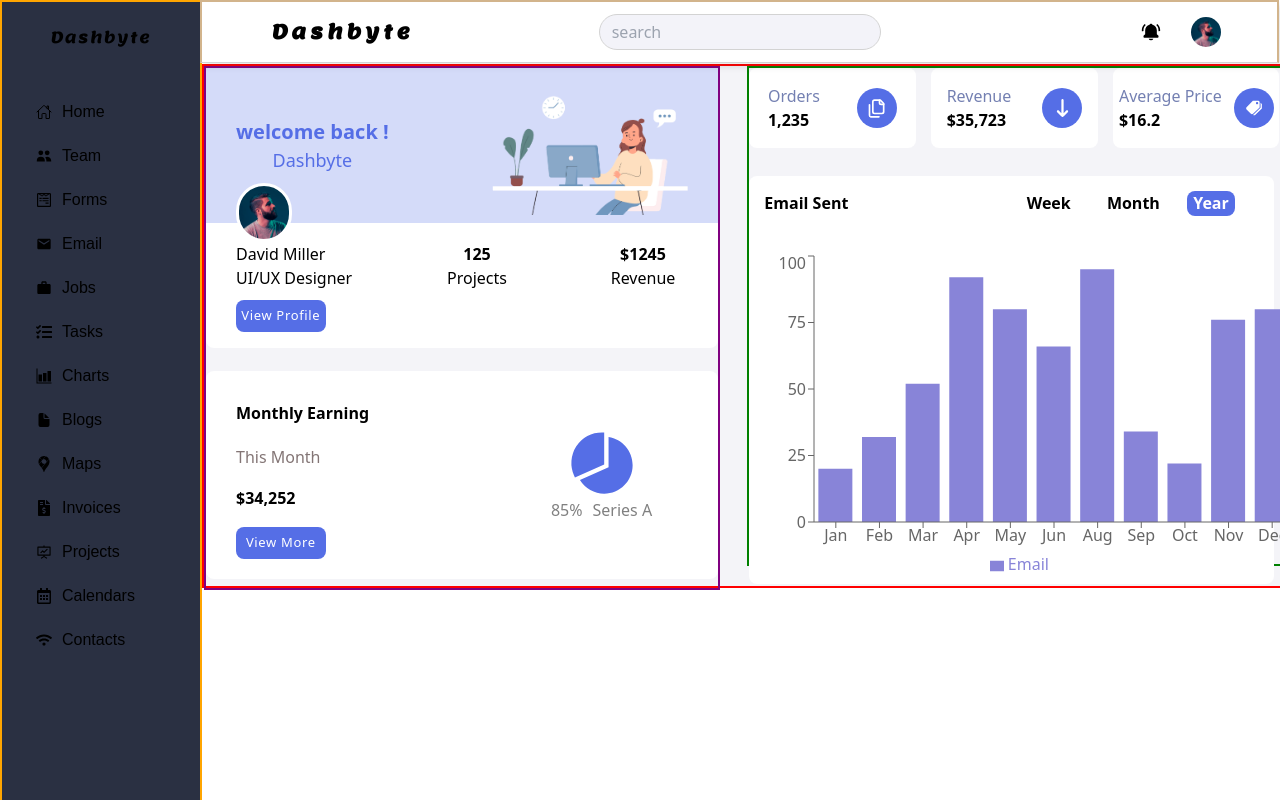
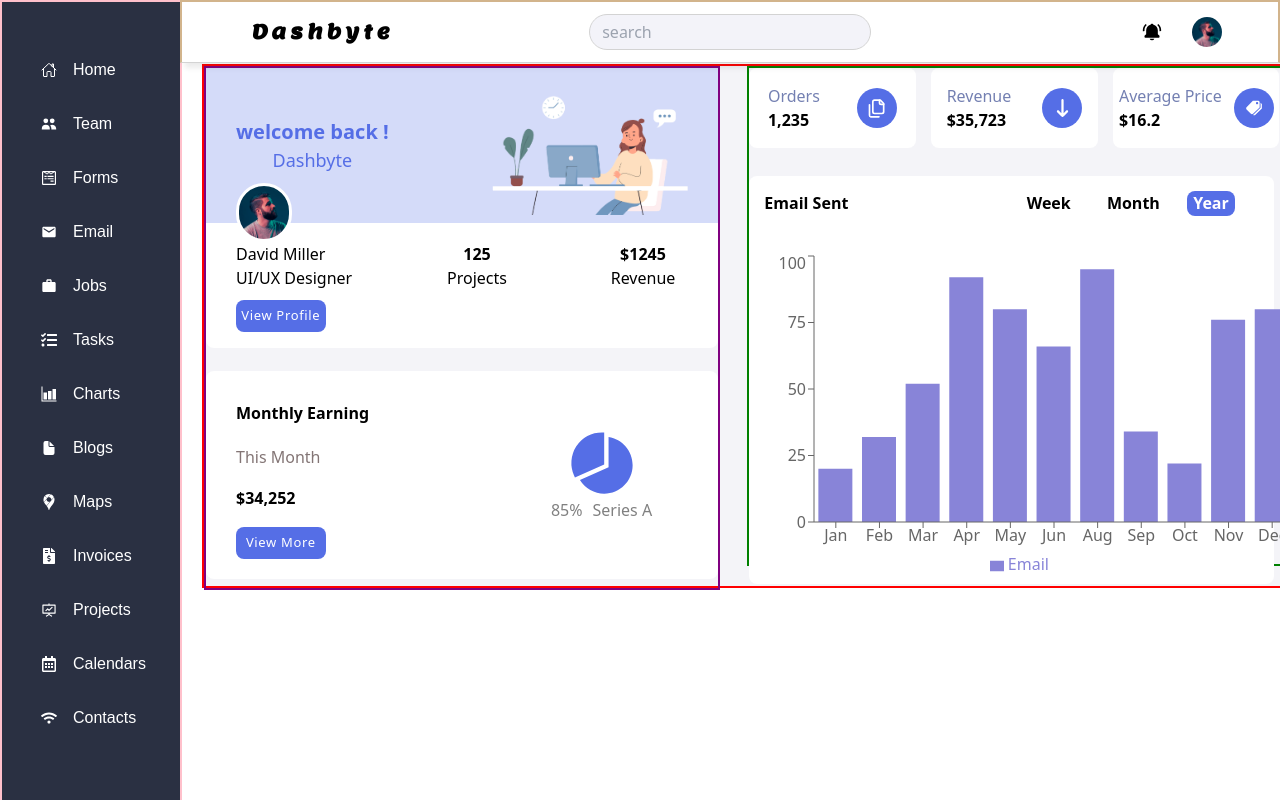
Before and after one commit to Noha-A-Thabet/Dashbyte, a React (Vite) app: page / in a window 1280 px wide. Built offline with nearby package versions, Linux system fonts and the light colour scheme; the HTML template or start-up script is replaced by a standard one.

Commit message:
feta(responsive-sideBar-navbar)

```diff
--- a/public/output.css
+++ b/public/output.css
@@ -611,29 +611,9 @@ video {
   margin-right: auto;
 }
 
-.mx-\[20px\] {
-  margin-left: 20px;
-  margin-right: 20px;
-}
-
-.my-\[20px\] {
-  margin-top: 20px;
-  margin-bottom: 20px;
-}
-
 .my-\[10px\] {
   margin-top: 10px;
   margin-bottom: 10px;
-}
-
-.my-\[5px\] {
-  margin-top: 5px;
-  margin-bottom: 5px;
-}
-
-.my-\[1opx\] {
-  margin-top: 1opx;
-  margin-bottom: 1opx;
 }
 
 .my-\[7px\] {
@@ -645,8 +625,8 @@ video {
   margin-left: 100px;
 }
 
-.mt-\[-52px\] {
-  margin-top: -52px;
+.mt-\[-40px\] {
+  margin-top: -40px;
 }
 
 .mt-\[100px\] {
@@ -655,26 +635,6 @@ video {
 
 .mt-\[10px\] {
   margin-top: 10px;
-}
-
-.mt-\[-42px\] {
-  margin-top: -42px;
-}
-
-.mt-\[-50px\] {
-  margin-top: -50px;
-}
-
-.mt-\[-48px\] {
-  margin-top: -48px;
-}
-
-.mt-\[-40px\] {
-  margin-top: -40px;
-}
-
-.mt-\[-135px\] {
-  margin-top: -135px;
 }
 
 .block {
@@ -693,16 +653,36 @@ video {
   height: 100vh;
 }
 
+.h-\[10vh\] {
+  height: 10vh;
+}
+
+.h-\[18px\] {
+  height: 18px;
+}
+
+.h-\[22px\] {
+  height: 22px;
+}
+
+.h-\[25px\] {
+  height: 25px;
+}
+
+.h-\[26vh\] {
+  height: 26vh;
+}
+
 .h-\[30px\] {
   height: 30px;
 }
 
-.h-\[3vh\] {
-  height: 3vh;
+.h-\[40px\] {
+  height: 40px;
 }
 
-.h-\[50\%\] {
-  height: 50%;
+.h-\[4vh\] {
+  height: 4vh;
 }
 
 .h-\[53px\] {
@@ -711,166 +691,6 @@ video {
 
 .h-\[60px\] {
   height: 60px;
-}
-
-.h-\[10vh\] {
-  height: 10vh;
-}
-
-.h-\[8vh\] {
-  height: 8vh;
-}
-
-.h-\[20px\] {
-  height: 20px;
-}
-
-.h-\[25px\] {
-  height: 25px;
-}
-
-.h-\[40px\] {
-  height: 40px;
-}
-
-.h-\[35px\] {
-  height: 35px;
-}
-
-.h-\[15px\] {
-  height: 15px;
-}
-
-.h-\[18px\] {
-  height: 18px;
-}
-
-.h-\[19px\] {
-  height: 19px;
-}
-
-.h-\[22px\] {
-  height: 22px;
-}
-
-.h-\[17px\] {
-  height: 17px;
-}
-
-.h-\[30vh\] {
-  height: 30vh;
-}
-
-.h-\[40vh\] {
-  height: 40vh;
-}
-
-.h-\[35vh\] {
-  height: 35vh;
-}
-
-.h-\[38vh\] {
-  height: 38vh;
-}
-
-.h-\[39vh\] {
-  height: 39vh;
-}
-
-.h-\[26vh\] {
-  height: 26vh;
-}
-
-.h-\[23vh\] {
-  height: 23vh;
-}
-
-.h-\[20vh\] {
-  height: 20vh;
-}
-
-.h-\[19vh\] {
-  height: 19vh;
-}
-
-.h-\[18vh\] {
-  height: 18vh;
-}
-
-.h-\[19\.2vh\] {
-  height: 19.2vh;
-}
-
-.h-\[19\.1vh\] {
-  height: 19.1vh;
-}
-
-.h-\[4vh\] {
-  height: 4vh;
-}
-
-.h-\[3\.5vh\] {
-  height: 3.5vh;
-}
-
-.h-\[19\.5vh\] {
-  height: 19.5vh;
-}
-
-.h-\[9vh\] {
-  height: 9vh;
-}
-
-.h-\[22vh\] {
-  height: 22vh;
-}
-
-.h-\[25vh\] {
-  height: 25vh;
-}
-
-.h-\[24vh\] {
-  height: 24vh;
-}
-
-.h-\[55vh\] {
-  height: 55vh;
-}
-
-.h-\[54vh\] {
-  height: 54vh;
-}
-
-.h-\[53vh\] {
-  height: 53vh;
-}
-
-.h-\[52vh\] {
-  height: 52vh;
-}
-
-.h-\[56vh\] {
-  height: 56vh;
-}
-
-.h-\[59vh\] {
-  height: 59vh;
-}
-
-.h-\[27vh\] {
-  height: 27vh;
-}
-
-.h-\[11vh\] {
-  height: 11vh;
-}
-
-.h-\[49vh\] {
-  height: 49vh;
-}
-
-.h-\[60vh\] {
-  height: 60vh;
 }
 
 .h-\[62vh\] {
@@ -885,38 +705,6 @@ video {
   width: 150px;
 }
 
-.w-\[30px\] {
-  width: 30px;
-}
-
-.w-\[50px\] {
-  width: 50px;
-}
-
-.w-\[6vw\] {
-  width: 6vw;
-}
-
-.w-\[20px\] {
-  width: 20px;
-}
-
-.w-\[25px\] {
-  width: 25px;
-}
-
-.w-\[35px\] {
-  width: 35px;
-}
-
-.w-\[40px\] {
-  width: 40px;
-}
-
-.w-\[10px\] {
-  width: 10px;
-}
-
 .w-\[15px\] {
   width: 15px;
 }
@@ -925,56 +713,32 @@ video {
   width: 18px;
 }
 
-.w-\[43px\] {
-  width: 43px;
+.w-\[20px\] {
+  width: 20px;
 }
 
-.w-\[13px\] {
-  width: 13px;
+.w-\[30px\] {
+  width: 30px;
 }
 
-.w-\[33px\] {
-  width: 33px;
+.w-\[40px\] {
+  width: 40px;
 }
 
-.w-\[23px\] {
-  width: 23px;
+.w-\[42vw\] {
+  width: 42vw;
 }
 
 .w-\[48px\] {
   width: 48px;
 }
 
+.w-\[50px\] {
+  width: 50px;
+}
+
 .w-\[7vw\] {
   width: 7vw;
-}
-
-.w-\[6\.5vw\] {
-  width: 6.5vw;
-}
-
-.w-\[50\%\] {
-  width: 50%;
-}
-
-.w-\[40vw\] {
-  width: 40vw;
-}
-
-.w-\[44vw\] {
-  width: 44vw;
-}
-
-.w-\[30\%\] {
-  width: 30%;
-}
-
-.w-\[42vw\] {
-  width: 42vw;
-}
-
-.w-\[41vw\] {
-  width: 41vw;
 }
 
 .grid-cols-2 {
@@ -1009,10 +773,6 @@ video {
   align-items: center;
 }
 
-.justify-start {
-  justify-content: flex-start;
-}
-
 .justify-center {
   justify-content: center;
 }
@@ -1023,10 +783,6 @@ video {
 
 .justify-around {
   justify-content: space-around;
-}
-
-.justify-evenly {
-  justify-content: space-evenly;
 }
 
 .gap-0 {
@@ -1041,26 +797,6 @@ video {
   gap: 1rem;
 }
 
-.gap-1 {
-  gap: 0.25rem;
-}
-
-.gap-3 {
-  gap: 0.75rem;
-}
-
-.gap-\[40px\] {
-  gap: 40px;
-}
-
-.gap-\[90px\] {
-  gap: 90px;
-}
-
-.gap-\[80px\] {
-  gap: 80px;
-}
-
 .gap-\[85px\] {
   gap: 85px;
 }
@@ -1069,20 +805,8 @@ video {
   border-radius: 9999px;
 }
 
-.rounded-none {
-  border-radius: 0px;
-}
-
 .rounded-lg {
   border-radius: 0.5rem;
-}
-
-.rounded-sm {
-  border-radius: 0.125rem;
-}
-
-.rounded-xl {
-  border-radius: 0.75rem;
 }
 
 .border {
@@ -1104,20 +828,6 @@ video {
   background-color: rgb(212 219 249 / var(--tw-bg-opacity));
 }
 
-.bg-\[\#556ee6\] {
-  --tw-bg-opacity: 1;
-  background-color: rgb(85 110 230 / var(--tw-bg-opacity));
-}
-
-.bg-\[\#\] {
-  background-color: #;
-}
-
-.bg-\[white\] {
-  --tw-bg-opacity: 1;
-  background-color: rgb(255 255 255 / var(--tw-bg-opacity));
-}
-
 .bg-cover {
   background-size: cover;
 }
@@ -1134,10 +844,6 @@ video {
   padding: 10px;
 }
 
-.p-\[20px\] {
-  padding: 20px;
-}
-
 .p-\[15px\] {
   padding: 15px;
 }
@@ -1147,12 +853,13 @@ video {
   padding-right: 10px;
 }
 
+.px-\[15px\] {
+  padding-left: 15px;
+  padding-right: 15px;
+}
+
 .pl-\[30px\] {
   padding-left: 30px;
-}
-
-.pl-\[20px\] {
-  padding-left: 20px;
 }
 
 .pt-\[20px\] {
@@ -1193,27 +900,27 @@ video {
   letter-spacing: 0.1em;
 }
 
-.text-darkPurple {
-  --tw-text-opacity: 1;
-  color: rgb(85 110 230 / var(--tw-text-opacity));
-}
-
 .text-\[\#7480b2\] {
   --tw-text-opacity: 1;
   color: rgb(116 128 178 / var(--tw-text-opacity));
-}
-
-.text-\[\#ffffff\] {
-  --tw-text-opacity: 1;
-  color: rgb(255 255 255 / var(--tw-text-opacity));
-}
-
-.text-\[\#afa1a1\] {
-  --tw-text-opacity: 1;
-  color: rgb(175 161 161 / var(--tw-text-opacity));
 }
 
 .text-\[\#837575\] {
   --tw-text-opacity: 1;
   color: rgb(131 117 117 / var(--tw-text-opacity));
 }
+
+.text-darkPurple {
+  --tw-text-opacity: 1;
+  color: rgb(85 110 230 / var(--tw-text-opacity));
+}
+
+@media (min-width: 1280px) {
+  .xl\:w-\[80vw\] {
+    width: 80vw;
+  }
+
+  .xl\:justify-end {
+    justify-content: flex-end;
+  }
+}
--- a/src/Components/Navbar/Navbar.css
+++ b/src/Components/Navbar/Navbar.css
@@ -3,6 +3,23 @@
     outline: 0;
 }
 
+header .nav-btn {
+    padding: 5px;
+    cursor: pointer;
+    background: transparent;
+    border: none;
+    outline: none;
+    color: var(--textColor);
+    /* visibility: hidden; */
+    opacity: 10;
+    font-size: 1.8rem;
+}
+
+header div,
+nav {
+    display: flex;
+    align-items: center;
+}
 
 /* Max-width:600px */
 @media (max-width:600px) {
@@ -10,8 +27,8 @@
         border: 2px solid pink;
         position: "fixed";
         top: 0 !important;
-        left: 140px !important;
-        width: calc(100vw - 145px) !important;
+        left: 65px !important;
+        width: calc(100vw - 70px) !important;
     }
 
     .logoName {
@@ -23,7 +40,7 @@
 
     .searchBar {
         /* border: 2px solid greenyellow !important; */
-        width: 20vw !important;
+        width: 28vw !important;
         height: 5px !important;
     }
 
@@ -34,14 +51,15 @@
 }
 
 
+
 /* Min-width:600px */
 @media (min-width:600px) {
     .navBar {
         border: 2px solid purple;
         position: "fixed";
         top: 0 !important;
-        left: 140px !important;
-        width: calc(100vw - 145px) !important;
+        left: 65px !important;
+        width: calc(100vw - 70px) !important;
     }
 
     .logoName {
@@ -53,7 +71,7 @@
 
     .searchBar {
         /* border: 2px solid greenyellow !important; */
-        width: 23vw !important;
+        width: 28vw !important;
         height: 5px !important;
     }
 
@@ -123,3 +141,30 @@
 }
 
 /* min-width: 1200px */
+@media (min-width: 1200px) {
+    .navBar {
+        border: 2px solid tan;
+        position: "fixed";
+        top: 0 !important;
+        left: 180px !important;
+        width: calc(100vw - 184px) !important;
+    }
+
+    .logoName {
+        font-size: 20px !important;
+        /* border: 2px solid red; */
+        width: 100%;
+        text-align: center;
+    }
+
+    .searchBar {
+        /* border: 2px solid greenyellow !important; */
+        width: 20vw !important;
+        height: 10px !important;
+    }
+
+    .iconsSec {
+        /* border: 2px solid yellow !important; */
+        width: 15vw !important
+    }
+}
--- a/src/Components/Sidebar/Sidebar.css
+++ b/src/Components/Sidebar/Sidebar.css
@@ -3,7 +3,7 @@
 }
 
 .sideSec {
-    /* border: 2px solid red !important; */
+    border: 2px solid red !important;
 }
 
 .sibeFooter {
@@ -11,22 +11,40 @@
 }
 
 
+
 /* Media query */
 
 /* Max-width :600px */
 @media (max-width:600px) {
     .sideSec {
-        border: 2px solid green;
-        width: 90px;
+        border: 2px solid green !important;
+        width: 15px;
+    }
+
+    .sideBarLink {
+        visibility: hidden;
+    }
+
+    .linkIcon {
+        display: block !important;
+        margin: -10px;
     }
 }
 
-
-/* Max-width :600px */
+/* Min-width :600px */
 @media (min-width:600px) {
     .sideSec {
-        border: 2px solid green;
-        width: 90px;
+        border: 2px solid pink !important;
+        width: 15px;
+    }
+
+    .sideBarLink {
+        visibility: hidden;
+    }
+
+    .linkIcon {
+        display: block !important;
+        margin: -10px;
     }
 }
 
@@ -34,8 +52,18 @@
 /* Min-width :768px */
 @media (min-width:768px) {
     .sideSec {
-        border: 2px solid red;
+        border: 2px solid yellowgreen;
         width: 100px !important;
+    }
+
+    .sideBarLink {
+        visibility: visible !important;
+        padding-left: 12px;
+    }
+
+    .linkIcon {
+        display: block !important;
+        margin: 0px;
     }
 }
 
@@ -44,6 +72,11 @@
 @media (min-width:992px) {
     .sideSec {
         border: 2px solid orange;
-        width: 150px !important;
+        width: 130px !important;
+    }
+
+    .sideBarLink {
+        visibility: visible !important;
+        padding-left: 16px;
     }
 }
--- a/src/Components/Sidebar/Sidebar.jsx
+++ b/src/Components/Sidebar/Sidebar.jsx
@@ -13,130 +13,169 @@ import { FaWifi } from "react-icons/fa";
 import { MdEmail } from "react-icons/md";
 import { Link } from "react-router-dom";
 import "./Sidebar.css";
+
 const Sidebar = () => {
   return (
-    <section className="sideSec w-[150px] h-[100vh] fixed left-0 top-0 bg-[#2a3042] text-white p-6 ">
+    <nav
+      className="sideSec w-[150px] h-[100vh] fixed left-0 top-0 bg-[#2a3042] text-white p-6 "
+      style={{ color: "white" }}
+    >
       <div className="container mx-auto">
-        <h1
-          className="text-center font-lemon tracking-widest"
-          style={{ paddingBottom: "40px" }}
+        {/* home */}
+        <h2
+          className="font-mont flex  items-center p-[15px]"
+          style={{ paddingTop: "200px" }}
         >
-          <Link to="/">Dashbyte</Link>
-        </h1>
-        {/* home */}
-        <h2 className="font-mont flex  items-center p-[10px]">
-          <span>
+          <span className="linkIcon">
+            <Link to="/">
               <IoHomeOutline />
+            </Link>
           </span>
-          <span className="px-[10px]">
+          <span className="sideBarLink px-[10px]">
             <Link to="/">Home</Link>
           </span>
         </h2>
+
         {/* team */}
-        <h2 className="font-mont flex items-center p-[10px]">
-          <span>
+        <h2 className="font-mont flex items-center p-[15px]">
+          <span className="linkIcon">
+            <Link to="team">
               <HiUsers />
+            </Link>
           </span>
-          <span className="px-[10px]">
+          <span className="sideBarLink px-[10px]">
             <Link to="team">Team</Link>
           </span>
         </h2>
+
         {/* forms */}
-        <h2 className="font-mont flex items-center p-[10px]">
-          <span>
+        <h2 className="font-mont flex items-center p-[15px]">
+          <span className="linkIcon">
+            <Link to="Forms">
               <FaWpforms />
+            </Link>
           </span>
-          <span className="px-[10px]">
+          <span className="sideBarLink px-[10px]">
             <Link to="Forms">Forms</Link>
           </span>
         </h2>
+
         {/* Email*/}
-        <h2 className="font-mont flex items-center p-[10px]">
-          <span>
+        <h2 className="font-mont flex items-center p-[15px]">
+          <span className="linkIcon">
+            <Link to="Email">
               <MdEmail />
+            </Link>
           </span>
-          <span className="px-[10px]">
+          <span className="sideBarLink px-[10px]">
             <Link to="Email">Email</Link>
           </span>
         </h2>
+
         {/* jobs */}
-        <h2 className="font-mont flex items-center p-[10px]">
-          <span>
+        <h2 className="font-mont flex items-center p-[15px]">
+          <span className="linkIcon">
+            <Link to="Jobs">
               <MdWork />
+            </Link>
           </span>
-          <span className="px-[10px]">
+          <span className="sideBarLink px-[10px]">
             <Link to="Jobs">Jobs</Link>
           </span>
         </h2>
+
         {/* Tasks */}
-        <h2 className="font-mont flex items-center p-[10px]">
-          <span>
+        <h2 className="font-mont flex items-center p-[15px]">
+          <span className="linkIcon">
+            <Link to="Tasks">
               <FaTasks />
+            </Link>
           </span>
-          <span className="px-[10px]">
+          <span className="sideBarLink px-[10px]">
             <Link to="Tasks">Tasks</Link>
           </span>
         </h2>
+
         {/* charts */}
-        <h2 className="font-mont flex items-center p-[10px]">
-          <span>
+        <h2 className="font-mont flex items-center p-[15px]">
+          <span className="linkIcon">
+            <Link to="Charts">
               <IoBarChartSharp />
+            </Link>
           </span>
-          <span className="px-[10px]">
+          <span className="sideBarLink px-[10px]">
             <Link to="Charts"> Charts</Link>
           </span>
         </h2>
+
         {/* blogs */}
-        <h2 className="font-mont flex items-center p-[10px]">
-          <span>
+        <h2 className="font-mont flex items-center p-[15px]">
+          <span className="linkIcon">
+            <Link to="Blogs">
               <IoDocument />
+            </Link>
           </span>
-          <span className="px-[10px]">
+          <span className="sideBarLink px-[10px]">
             <Link to="Blogs"> Blogs</Link>
           </span>
         </h2>
+
         {/* maps */}
-        <h2 className="font-mont flex items-center p-[10px]">
-          <span>
+        <h2 className="font-mont flex items-center p-[15px]">
+          <span className="linkIcon">
+            <Link to="Maps">
               <SiGooglemaps />
+            </Link>
           </span>
-          <span className="px-[10px]">
+          <span className="sideBarLink px-[10px]">
             <Link to="Maps"> Maps</Link>
           </span>
         </h2>
+
         {/* Invoices */}
-        <h2 className="font-mont flex items-center p-[10px]">
-          <span>
+        <h2 className="font-mont flex items-center p-[15px]">
+          <span className="linkIcon">
+            <Link to="Invoices">
               <FaFileInvoiceDollar />
+            </Link>
           </span>
-          <span className="px-[10px]">
+          <span className="sideBarLink px-[10px]">
             <Link to="Invoices"> Invoices</Link>
           </span>
         </h2>
+
         {/* Projects */}
-        <h2 className="font-mont flex items-center p-[10px]">
-          <span>
+        <h2 className="font-mont flex items-center p-[15px]">
+          <span className="linkIcon">
+            <Link to="Projects">
               <AiOutlineFundProjectionScreen />
+            </Link>
           </span>
-          <span className="px-[10px]">
+          <span className="sideBarLink px-[10px]">
             <Link to="Projects">Projects</Link>
           </span>
         </h2>
+
         {/* calendars */}
-        <h2 className="font-mont flex items-center p-[10px]">
-          <span>
+        <h2 className="font-mont flex items-center p-[15px]">
+          <span className="linkIcon">
+            <Link to="calendars">
               <FaRegCalendarAlt />
+            </Link>
           </span>
-          <span className="px-[10px]">
+          <span className="sideBarLink px-[10px]">
             <Link to="calendars">Calendars</Link>
           </span>
         </h2>
+
         {/* contacts */}
-        <h2 className="font-mont flex items-center p-[10px]">
-          <span>
+        <h2 className="font-mont flex items-center p-[15px]">
+          <span className="linkIcon">
+            <Link to="Contacts">
               <FaWifi />
+            </Link>
           </span>
-          <span className="px-[10px]">
+          <span className="sideBarLink px-[10px]">
             <Link to="Contacts"> Contacts</Link>
           </span>
         </h2>
@@ -146,7 +185,7 @@ const Sidebar = () => {
           </h3>
         </div>
       </div>
-    </section>
+    </nav>
   );
 };
 export default Sidebar;
```
Also changed, not shown: src/Components/Navbar/Navbar.jsx (+6 -2 lines). Lines whose indentation alone changed are shown as unchanged.
